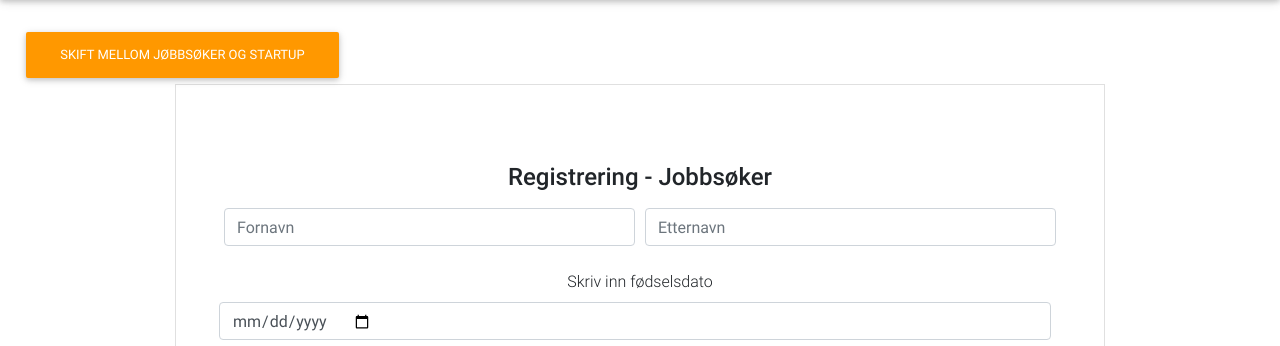
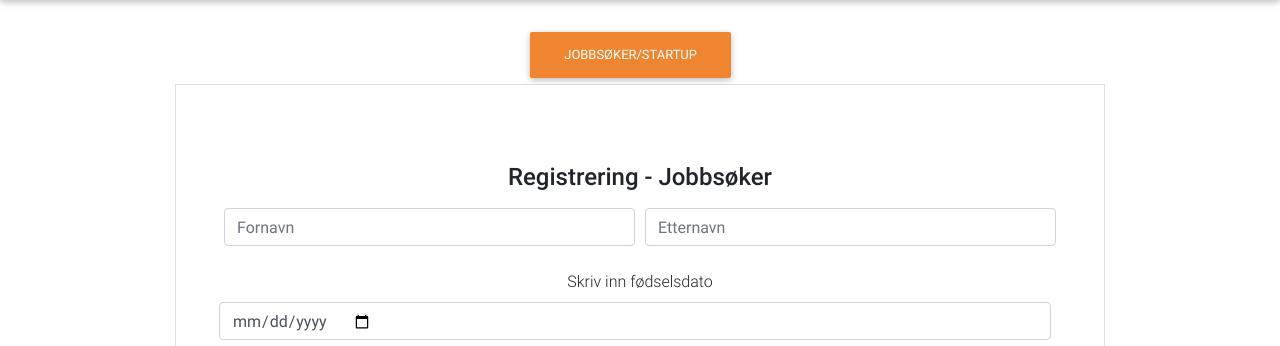
Before and after one commit to NikZy/Momentum, a Flask app: page /auth/register in a window 1280 px wide. Shown: the part 74-420 px from the top of the page. Run offline with Flask 2, Linux system fonts and the light colour scheme; some libraries are stand-ins or nearby versions.

Commit message:
Sentrerte, endret farge og skrev om tekst i toggle-button

```diff
--- a/src/flaskr/templates/auth/register.html
+++ b/src/flaskr/templates/auth/register.html
@@ -5,7 +5,7 @@
 {% block main %}
 
 <div id="app" style="position: relative; margin-top: 74px;">
-    <button class="btn orange" v-on:click=toggle>skift mellom jøbbsøker og startup</button>
+    <button class="btn btn-amber" v-on:click=toggle style="margin-left: 510px;">Jobbsøker/Startup</button>
     <form method="post" v-if=vise class="text-center border border-light p-5">
         <input type="text" name="type" style="visibility:hidden;" value="Job_applicant">
 
```
